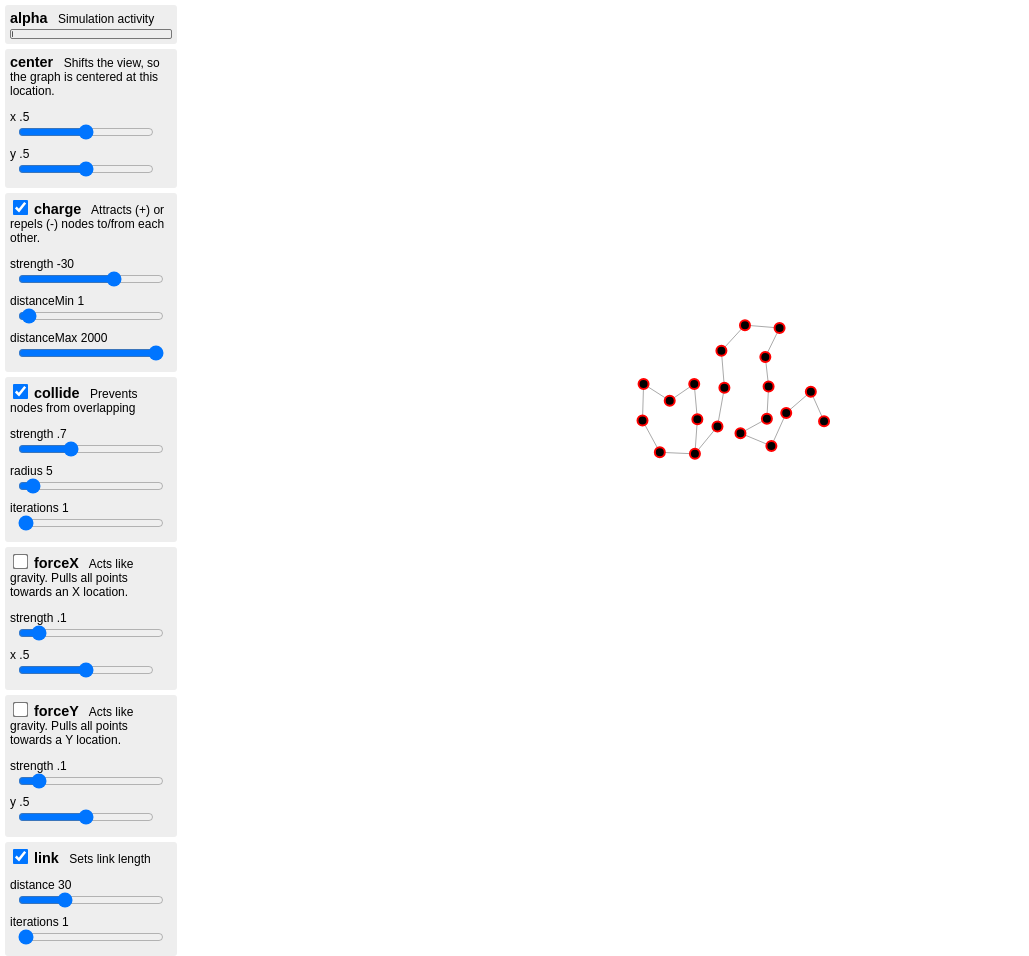
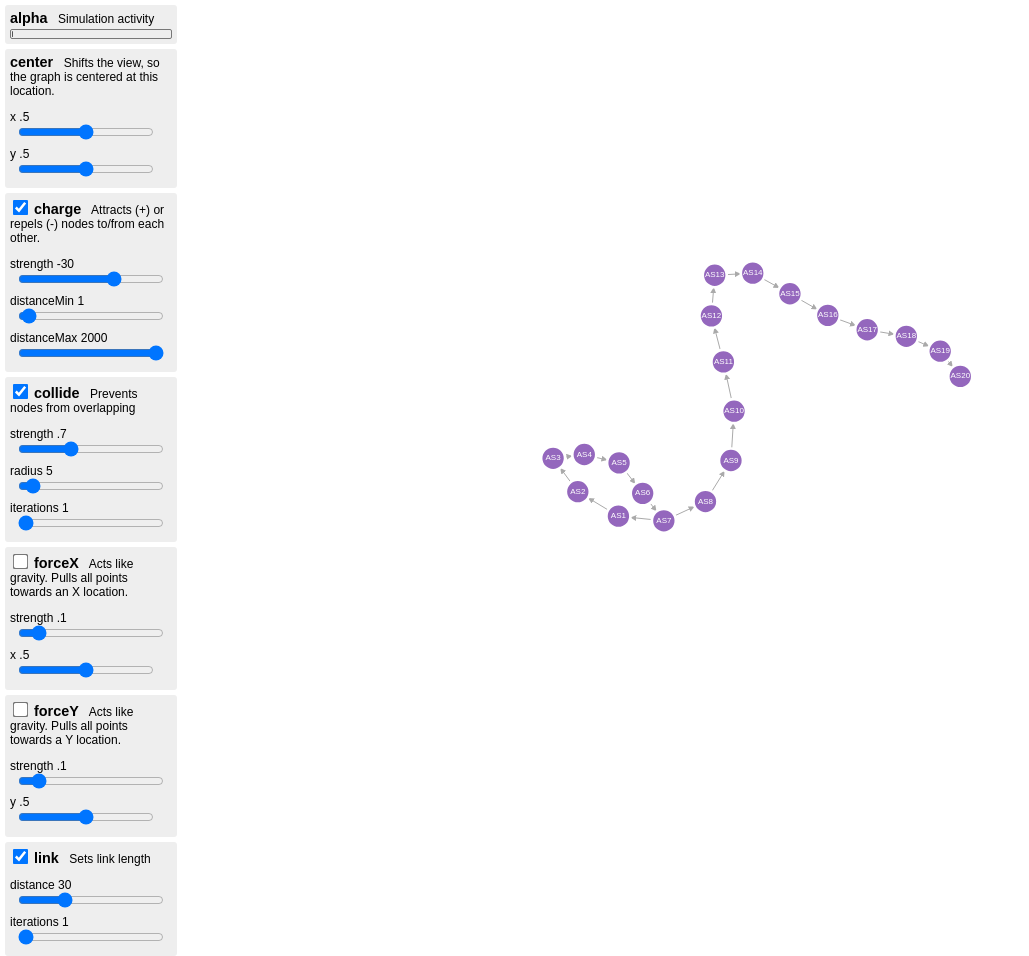
Before and after one commit to greenhandincs/02_AS, a plain HTML site: page try/index.html in a window 1280 px wide. Shown: the whole page, without its empty margins (0-1029 px from the left). Drawn offline with nearby package versions, Linux system fonts and the light colour scheme.

Commit message:
添加箭头，修改样式

```diff
--- a/try/code.js
+++ b/try/code.js
@@ -68,15 +68,15 @@ forceProperties = {
     },
     charge: {
         enabled: true,
-        strength: -30,
-        distanceMin: 1,
-        distanceMax: 50
+        strength: -40,
+        distanceMin: 100,
+        distanceMax: 1000
     },
     collide: {
-        enabled: true,
-        strength: .7,
+        enabled: false,
+        strength: 0.3,
         iterations: 1,
-        radius: 5
+        radius: 12
     },
     forceX: {
         enabled: false,
@@ -146,36 +146,77 @@ function updateForces() {
 
 // generate the svg objects and force simulation
 function initializeDisplay() {
+    let r = forceProperties.collide.radius
+    // 在SVG中创建两个箭头标记
+    svg.append("defs")
+        .append("marker")
+        .attr("id", "arrow-end")
+        .attr("viewBox", "0 -3 6 6")
+        .attr("refX", r + 6)
+        .attr("refY", 0)
+        .attr("markerWidth", 6)
+        .attr("markerHeight", 6)
+        .attr("orient", "auto")
+        .attr("fill", "#aaa")
+        .append("path")
+        .attr("d", "M0,-3L6,0L0,3");
+
+    svg.append("defs")
+        .append("marker")
+        .attr("id", "arrow-start")
+        .attr("viewBox", "0 -3 6 6")
+        .attr("refX", -r / 2)
+        .attr("refY", 0)
+        .attr("markerWidth", 4)
+        .attr("markerHeight", 4)
+        .attr("orient", "auto")
+        .attr("fill", "blue")
+        .append("path")
+        .attr("d", "M6,-3L0,0L6,3");
+
     // set the data and properties of link lines
     link = svg.append("g")
         .attr("class", "links")
         .selectAll("line")
         .data(graph.links)
-        .enter().append("line");
+        .enter().append("line")
+        .attr("marker-start", d => d["link_style"] == 3 ? "url(#arrow-start)" : "none")
+        .attr("marker-end", "url(#arrow-end)");
 
     // set the data and properties of node circles
     node = svg.append("g")
         .attr("class", "nodes")
         .selectAll("circle")
         .data(graph.nodes)
-        .enter().append("circle")
+        .enter()
+        .append("g")
         .call(d3.drag()
-            .on("start", dragstarted)
-            .on("drag", dragged)
-            .on("end", dragended));
+        .on("start", dragstarted)
+        .on("drag", dragged)
+        .on("end", dragended));
+
+    node.append("circle")
+
+    // 在节点上添加文本元素
+    node.append("text")
+        .attr("fill", "#fff")
+        .style('text-anchor', 'middle')
+        .style("dominant-baseline", "middle")
+        .style("font-size", "8px")
+        .text(d => d.as_name)
 
     // node tooltip
     node.append("title")
-        .text(function (d) { return d.id; });
+        .text(function (d) { return d.as_id; });
     // visualize the graph
     updateDisplay();
 }
 
 // update the display based on the forces (but not positions)
 function updateDisplay() {
-    node
+    node.selectAll("circle")
         .attr("r", forceProperties.collide.radius)
-        .attr("stroke", forceProperties.charge.strength > 0 ? "blue" : "red")
+        .attr("stroke", forceProperties.charge.strength > 0 ? "black" : "white")
         .attr("stroke-width", forceProperties.charge.enabled == false ? 0 : Math.abs(forceProperties.charge.strength) / 15);
 
     link
@@ -192,8 +233,11 @@ function ticked() {
         .attr("y2", function (d) { return d.target.y; });
 
     node
-        .attr("cx", function (d) { return d.x; })
-        .attr("cy", function (d) { return d.y; });
+        .attr("transform", function (d) { return "translate(" + d.x + "," + d.y + ")"; });
+
+    // node
+    //     .attr("cx", function (d) { return d.x; })
+    //     .attr("cy", function (d) { return d.y; });
     d3.select('#alpha_value').style('flex-basis', (simulation.alpha() * 100) + '%');
 }
 
--- a/try/index.html
+++ b/try/index.html
@@ -40,6 +40,7 @@ svg {
 }
 .nodes circle {
   pointer-events: all;
+  fill: #9467bd;
 }
 
 </style>
```
Also changed, not shown: AS.html (+3 -3 lines).
